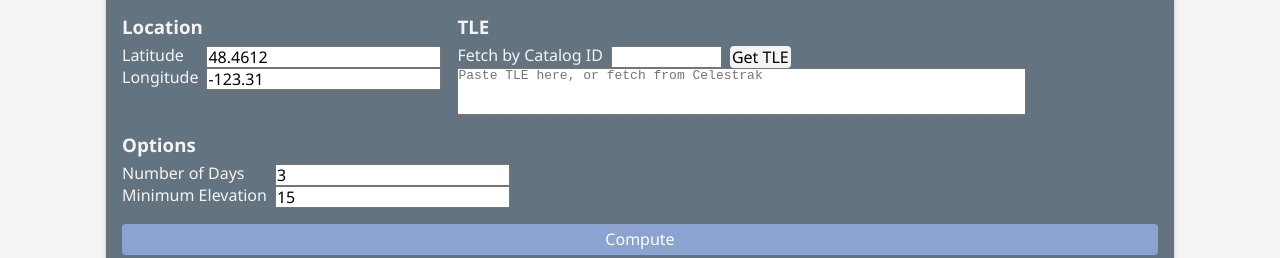
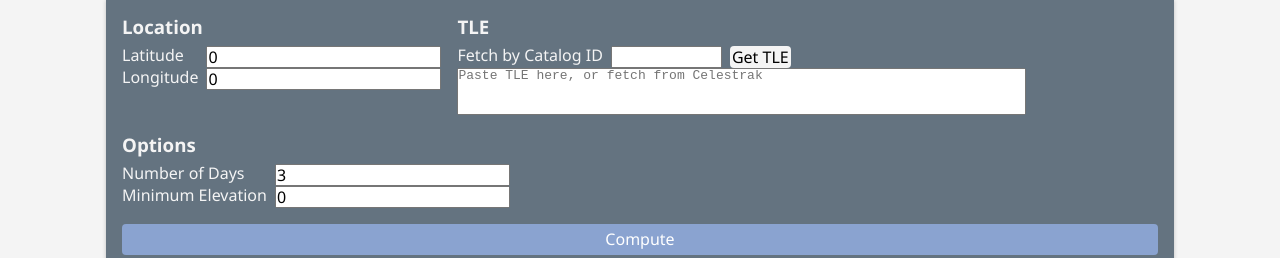
Before and after one commit to tristantarnowski/passtime, a Svelte app: page / in a window 1280 px wide. Shown: the top 258 px of the page. Built offline with nearby package versions, Linux system fonts and the light colour scheme.

Commit message:
Add lat, long, elev params

```diff
--- a/src/App.svelte
+++ b/src/App.svelte
@@ -22,9 +22,39 @@
     let sat: Satellite = null;
 
     let observer: Location = {
-        latitude: 48.4612,
-        longitude: -123.31,
+        latitude: latitudeFromString(url.searchParams.get("lat")) || 0,
+        longitude: longitudeFromString(url.searchParams.get("long")) || 0,
     };
+
+    function minElevationFromString(string: string): number {
+        const number = parseFloat(string);
+
+        if (0 <= number && number <= 90) {
+            return number;
+        } else {
+            return null;
+        }
+    }
+
+    function latitudeFromString(string: string): number {
+        const number = parseFloat(string);
+
+        if (-90 <= number && number <= 90) {
+            return number;
+        } else {
+            return null;
+        }
+    }
+
+    function longitudeFromString(string: string): number {
+        const number = parseFloat(string);
+
+        if (-180 <= number && number <= 180) {
+            return number;
+        } else {
+            return null;
+        }
+    }
 
     function catalogNumberFromString(string: string): number {
         const number = parseInt(string, 10);
@@ -47,7 +77,7 @@
     }
 
     let numDays = numDaysFromString(url.searchParams.get("days")) || 3,
-        minElev = 15;
+        minElev = minElevationFromString(url.searchParams.get("elev")) || 0;
 
     async function handleClickTleButton() {
         tleString = (await fetchCelestrakTle(catalogNumber)).trim();
@@ -68,9 +98,12 @@
 
         url.searchParams.set("id", catalogNumber.toString());
         url.searchParams.set("days", numDays.toString());
+        url.searchParams.set("lat", observer.latitude.toString());
+        url.searchParams.set("long", observer.longitude.toString());
+        url.searchParams.set("elev", minElev.toString());
 
         if (url.toString() != window.location.href) {
-            window.history.pushState(null, "", url.toString());
+            window.history.replaceState(null, "", url.toString());
         }
     }
 
```
